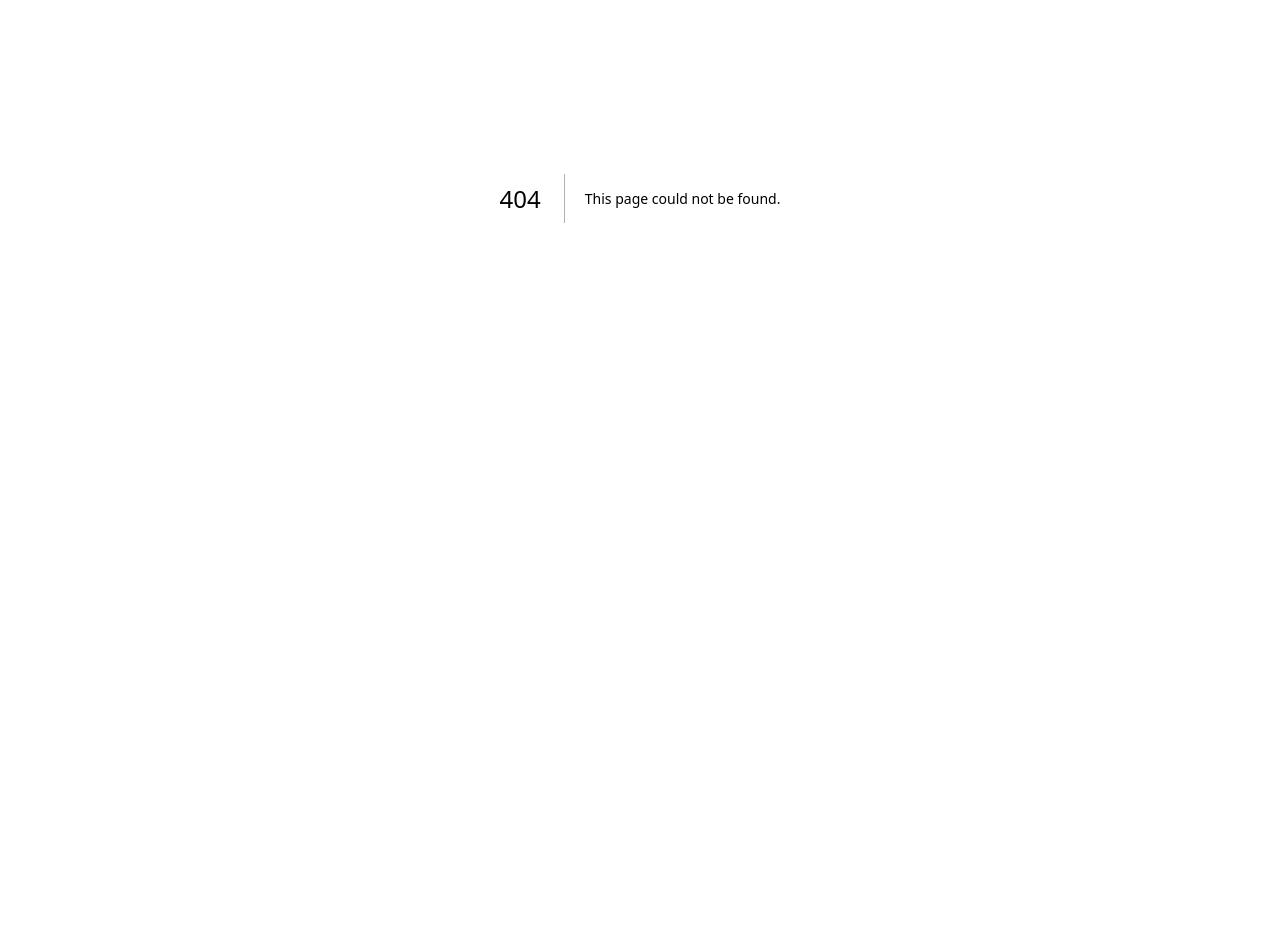
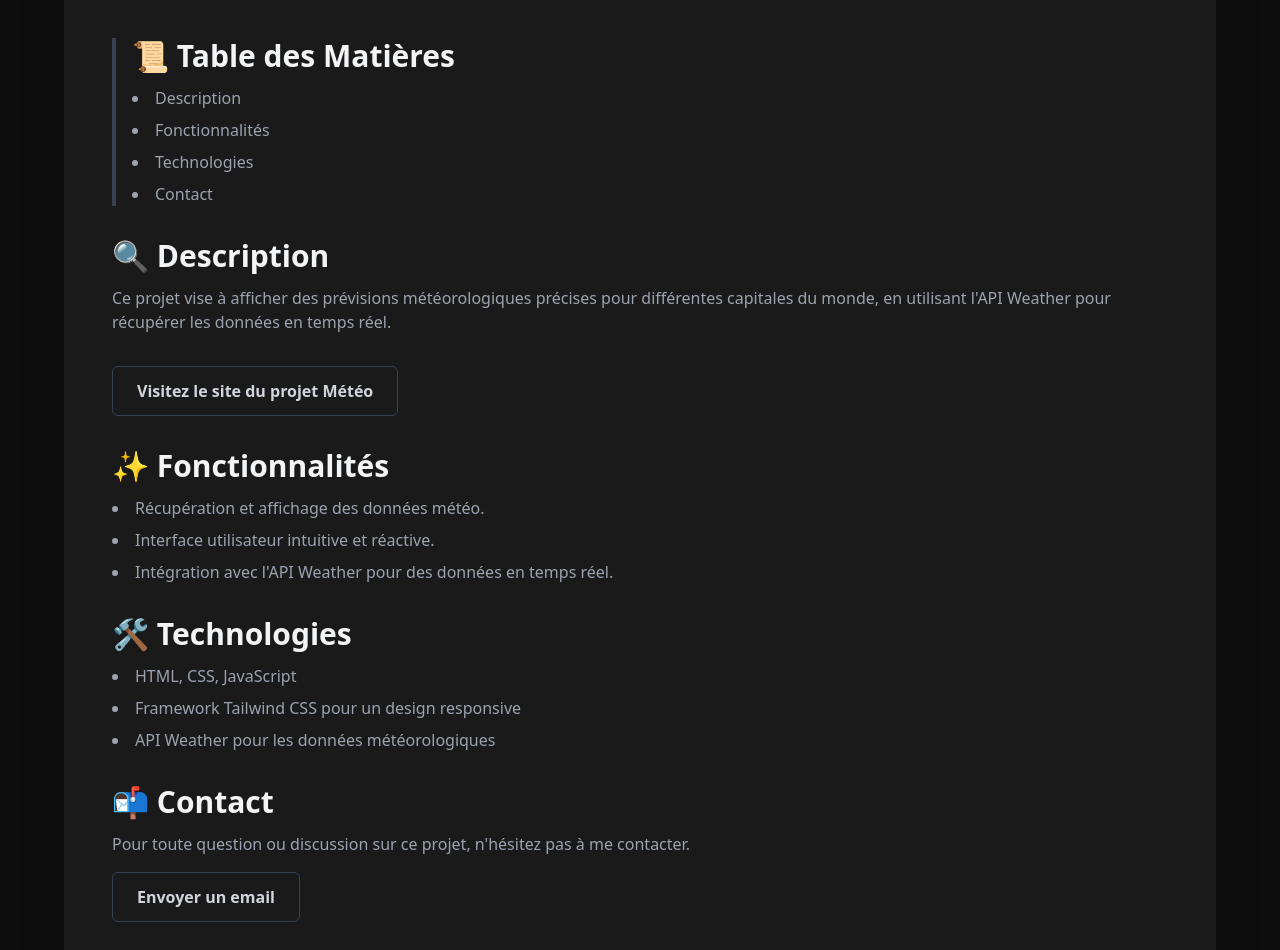
Before and after one commit to Webstart-Vincent/dev2-portfolio-203-24-kevindasilva1603, a Next.js app: page /work in a window 1280 px wide. Before the commit this address had no page. Shown: the part 202-1152 px from the top of the page. Before the commit the page ends 800 px from the top, so only its background shows below. Built offline with nearby package versions, Linux system fonts and the light colour scheme.

Commit message:
final details

```diff
--- a/app/page.jsx
+++ b/app/page.jsx
@@ -108,7 +108,7 @@ export default function Home() {
                                         alt: "Bonjour la terre",
                                         description:
                                             "Description du Projet 1, ses objectifs, les technologies utilisées.",
-                                        href: "/projet-1",
+                                        href: "/work",
                                     },
                                     {
                                         src: "/allo.svg",
--- a/next.config.js
+++ b/next.config.js
@@ -2,12 +2,12 @@
 // const nextConfig = {};
 
 // module.exports = nextConfig;
+// next.config.js
 const path = require("path");
 
 module.exports = {
     webpack: (config) => {
-        config.resolve.alias["@"] = path.resolve(__dirname, ".");
-
+        config.resolve.alias["@"] = path.resolve(__dirname, "app");
         return config;
     },
 };
--- a/package.json
+++ b/package.json
@@ -21,7 +21,7 @@
         "@types/react": "18.2.45",
         "autoprefixer": "^10.0.1",
         "postcss": "^8",
-        "tailwindcss": "^3.3.0",
+        "tailwindcss": "^3.4.1",
         "typescript": "5.3.3"
     }
 }
--- /dev/null
+++ b/pages/globals.css
@@ -0,0 +1,29 @@
+@import url("https://fonts.googleapis.com/css2?family=Grandstander&family=Prompt:ital,wght@0,900;1,300;1,400&display=swap");
+@tailwind base;
+@tailwind components;
+@tailwind utilities;
+
+:root {
+    --color-body-bg: radial-gradient(circle at center, #222, #000);
+    ---color-body-backgroudnd: radial-gradient(circle at center, #222, #000);
+}
+
+body {
+    @apply bg-radial;
+}
+@keyframes shake {
+    0%,
+    100% {
+        transform: translateX(0);
+    }
+    25% {
+        transform: translateX(-5px);
+    }
+    75% {
+        transform: translateX(5px);
+    }
+}
+
+.hover\:animation-shake:hover {
+    animation: shake 0.5s ease-in-out infinite;
+}
--- /dev/null
+++ b/pages/work.jsx
@@ -0,0 +1,93 @@
+"use clients";
+import "./globals.css";
+
+export default function Work() {
+    return (
+        <div className='bg-[#0d0d0d] text-gray-300 min-h-screen p-5'>
+            <div className='max-w-6xl mx-auto rounded-lg bg-[#1a1a1a] shadow-2xl p-8 md:p-12'>
+                <h1 className='text-5xl md:text-6xl font-bold text-gray-100 mb-6'>
+                    🌤 Projet Météo
+                </h1>
+                <p className='text-lg md:text-xl font-grandstander text-gray-300 mb-8'>
+                    Découvrez la météo dans différentes capitales du monde avec
+                    une interface épurée et une expérience utilisateur
+                    conviviale.
+                </p>
+
+                <div className='border-l-4 border-gray-700 pl-4 mb-8'>
+                    <h2 className='text-3xl font-bold text-gray-100 mt-5 mb-3'>
+                        📜 Table des Matières
+                    </h2>
+                    <ul className='list-disc list-inside space-y-2 text-gray-400'>
+                        <li>Description</li>
+                        <li>Fonctionnalités</li>
+                        <li>Technologies</li>
+                        <li>Contact</li>
+                    </ul>
+                </div>
+
+                <div className='my-8'>
+                    <h2 className='text-3xl font-bold text-gray-100 mt-5 mb-3'>
+                        🔍 Description
+                    </h2>
+                    <p className='mb-8 text-gray-400'>
+                        Ce projet vise à afficher des prévisions météorologiques
+                        précises pour différentes capitales du monde, en
+                        utilisant l'API Weather pour récupérer les données en
+                        temps réel.
+                    </p>
+                </div>
+
+                <a
+                    href='https://weatherappterre.netlify.app/'
+                    className='inline-block px-6 py-3 border border-gray-700 text-gray-300 hover:bg-gray-700 hover:text-white transition duration-300 ease-in-out font-bold rounded-md'>
+                    Visitez le site du projet Météo
+                </a>
+
+                <div className='my-8'>
+                    <h2 className='text-3xl font-bold text-gray-100 mt-5 mb-3'>
+                        ✨ Fonctionnalités
+                    </h2>
+                    <ul className='list-disc list-inside space-y-2 text-gray-400'>
+                        <li>Récupération et affichage des données météo.</li>
+                        <li>Interface utilisateur intuitive et réactive.</li>
+                        <li>
+                            Intégration avec l'API Weather pour des données en
+                            temps réel.
+                        </li>
+                    </ul>
+                </div>
+
+                <div className='my-8'>
+                    <h2 className='text-3xl font-bold text-gray-100 mt-5 mb-3'>
+                        🛠 Technologies
+                    </h2>
+                    <ul className='list-disc list-inside space-y-2 text-gray-400'>
+                        <li>HTML, CSS, JavaScript</li>
+                        <li>
+                            Framework Tailwind CSS pour un design responsive
+                        </li>
+                        <li>API Weather pour les données météorologiques</li>
+                    </ul>
+                </div>
+
+                <div className='my-8'>
+                    <h2 className='text-3xl font-bold text-gray-100 mt-5 mb-3'>
+                        📬 Contact
+                    </h2>
+                    <p className='text-gray-400'>
+                        Pour toute question ou discussion sur ce projet,
+                        n'hésitez pas à me contacter.
+                    </p>
+                    <p className='mt-4'>
+                        <a
+                            href='mailto:exemple@domaine.com'
+                            className='inline-block px-6 py-3 border border-gray-700 text-gray-300 hover:bg-gray-700 hover:text-white transition duration-300 ease-in-out font-bold rounded-md'>
+                            Envoyer un email
+                        </a>
+                    </p>
+                </div>
+            </div>
+        </div>
+    );
+}
```
Also changed, not shown: 1 other file (tests, documents, lock files or other folders).
